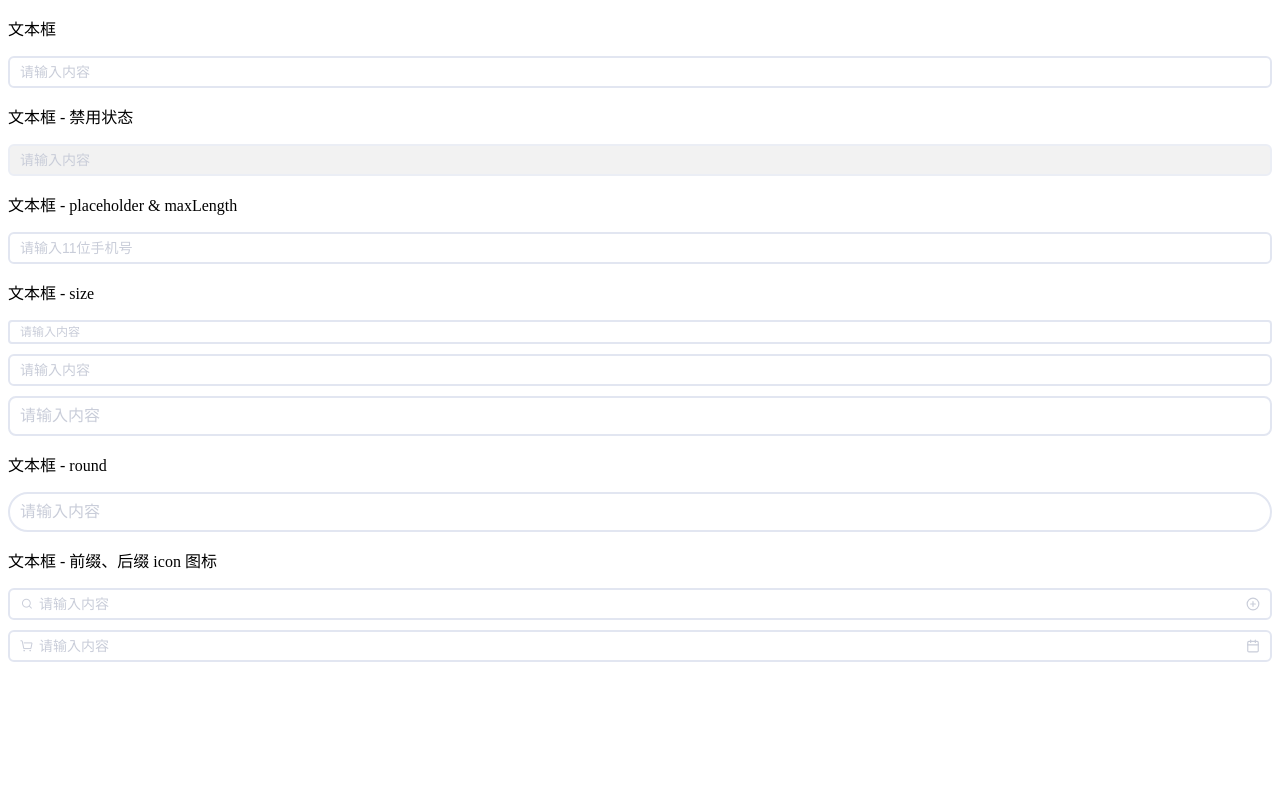
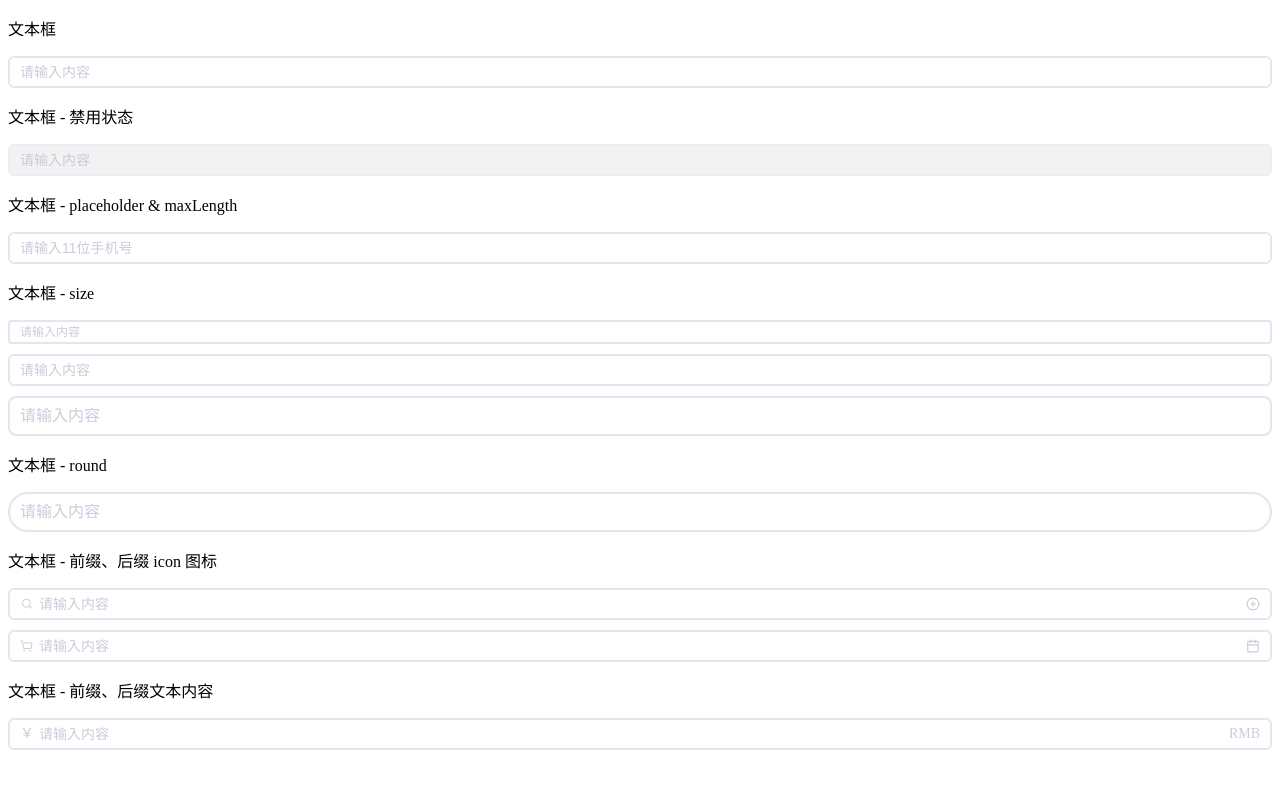
Before and after one commit to liulongbin1314/vue3-ui-library, a Vue app in the folder examples/: page / in a window 1280 px wide. Shown: the top 788 px of the page. Built offline with nearby package versions, Linux system fonts and the light colour scheme.

Commit message:
渲染前缀和后缀的文本内容

```diff
--- a/examples/src/components/InputTest.vue
+++ b/examples/src/components/InputTest.vue
@@ -31,6 +31,11 @@
     <a-input prefix-icon="icon-search" :suffix-icon="PlusCircle"></a-input>
     <a-input prefix-icon="icon-cart-empty" :suffix-icon="Calendar"></a-input>
   </div>
+
+  <p>文本框 - 前缀、后缀文本内容</p>
+  <div class="col-gap">
+    <a-input prefix="￥" suffix="RMB"></a-input>
+  </div>
 </template>
 
 <script setup>
--- a/packages/components/input/src/index.vue
+++ b/packages/components/input/src/index.vue
@@ -14,7 +14,9 @@
       <!-- 前缀区域 -->
       <div v-if="_isPrefix" :class="[ns.e('fix-wrapper'), ns.e('prefix')]">
         <!-- 小图标 -->
-        <a-icon :icon="prefixIcon"></a-icon>
+        <a-icon :icon="prefixIcon" v-if="prefixIcon"></a-icon>
+        <!-- 文本内容 -->
+        <span v-if="prefix">{{ prefix }}</span>
       </div>
       <input
         type="text"
@@ -28,7 +30,9 @@
       <!-- 后缀区域 -->
       <div v-if="_isSuffix" :class="[ns.e('fix-wrapper'), ns.e('suffix')]">
         <!-- 小图标 -->
-        <a-icon :icon="suffixIcon"></a-icon>
+        <a-icon :icon="suffixIcon" v-if="suffixIcon"></a-icon>
+        <!-- 文本内容 -->
+        <span v-if="suffix">{{ suffix }}</span>
       </div>
     </div>
     <!-- 后置区域 -->
@@ -56,7 +60,10 @@ const props = defineProps({
   // 前缀图标
   prefixIcon: [String, Object],
   // 后缀图标
-  suffixIcon: [String, Object]
+  suffixIcon: [String, Object],
+  // 前缀和后缀的文本内容
+  prefix: String,
+  suffix: String
 })
 
 import { useNamespace } from '@ui-library/hooks'
@@ -74,7 +81,7 @@ const blurHandler = (e) => {
 }
 
 // 是否渲染前缀区域
-const _isPrefix = computed(() => props.prefixIcon)
+const _isPrefix = computed(() => props.prefixIcon || props.prefix)
 // 是否渲染后缀区域
-const _isSuffix = computed(() => props.suffixIcon)
+const _isSuffix = computed(() => props.suffixIcon || props.suffix)
 </script>
```
